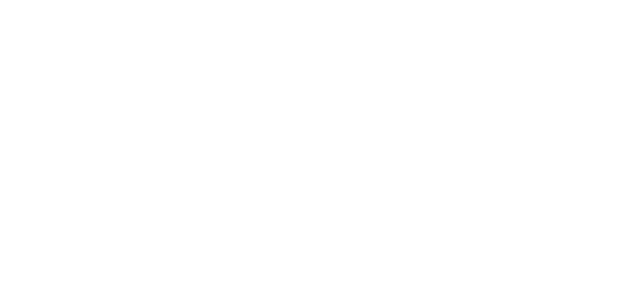
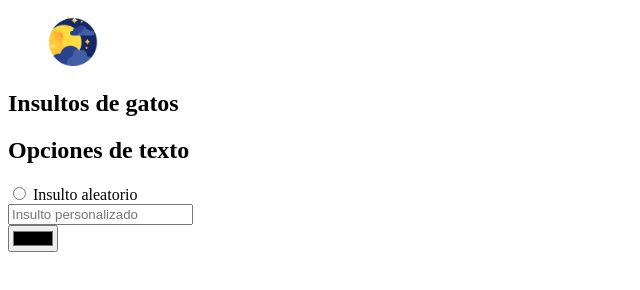
Before and after one commit to Dac099/insultosDeGatos, a website built with webpack: page src/html/index.html in a window 1280 px wide. Shown: the whole page, without its empty margins (0-640 px from the left). Built offline with nearby package versions, Linux system fonts and the light colour scheme.

Commit message:
Primeros elementos de HTML

```diff
--- a/src/html/index.html
+++ b/src/html/index.html
@@ -11,6 +11,26 @@
     <title>Insultos de gatos</title>
 </head>
 <body>
-
+    <article class="hero">
+        <figure class="hero__icon-theme">
+            <img src="../../images/moon.png" alt="button to change to night theme" style="width: 50px;">
+        </figure>
+        <figure class="hero__media-cat"></figure>
+        <h1>Insultos de gatos</h1>
+    </article>
+    <article class="text-card">
+        <h2 class="text-card__title">Opciones de texto</h2>
+        <section class="tex-card__text">
+            <div>
+                <input type="radio" id="textOption" name="nameOption">
+                <label for="textOption">Insulto aleatorio</label>
+            </div>
+            <div>
+                <input type="text" placeholder="Insulto personalizado">
+            </div>
+            <input type="color">
+        </section>
+    </article>
+    <article class="image-card"></article>
 </body>
 </html>
--- a/src/scss/main.scss
+++ b/src/scss/main.scss
@@ -3,3 +3,4 @@
 @import "./media_gato";
 @import "./text_card";
 @import "./image_card";
+@import "./messages";
```
Also changed, not shown: dist/main.html, images/kitty.png (added), src/scss/_messages.scss (added).
